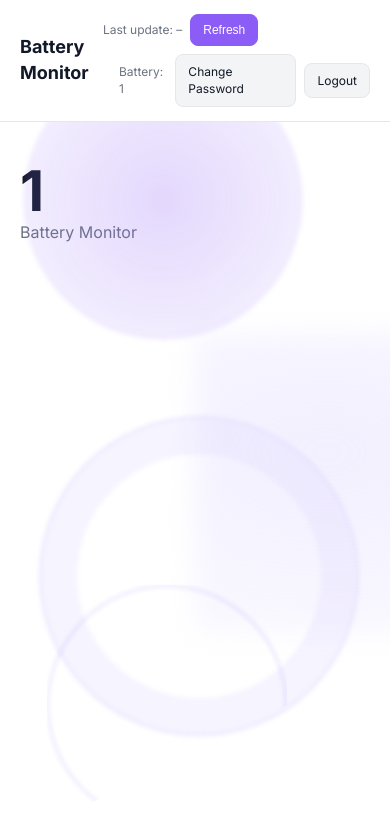
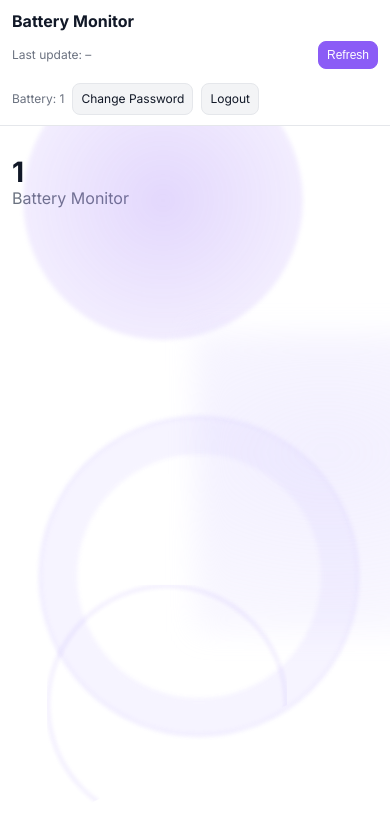
Before and after one commit to Trophy01/InverterToPostgresql, a Flask app: page / in a window 390 px wide. Shown: the top 824 px of the page. After the commit the page ends 735 px from the top, so only its background shows below. Run offline with Flask 3, Linux system fonts and the light colour scheme; a user stored in the database is signed in; a database or web service that is not in the repository returns one stand-in record (values such as "Sample title"); data that the repository does not hold is empty; some libraries are stand-ins or nearby versions.

Commit message:
Improved Ui for mobile devices

```diff
--- a/web/static/style.css
+++ b/web/static/style.css
@@ -111,3 +111,32 @@ main{padding:20px;position:relative;z-index:1}
   .reveal,.reveal-left,.reveal-scale{transition:none}
   .btn:hover,button:hover,.card:hover{transform:none;box-shadow:none}
 }
+
+/* Responsive layout for mobile */
+@media (max-width: 760px){
+  .top{flex-wrap:wrap;gap:8px}
+  .top h1{font-size:16px}
+  .controls{width:100%;justify-content:space-between}
+  .user-controls{margin-left:0;margin-top:6px}
+  main{padding:12px}
+  .title-main{font-size:34px}
+  .hero{padding:16px}
+  .hero-value{font-size:40px}
+  .chip{padding:6px 10px}
+  .cards{grid-template-columns:1fr;gap:12px}
+  .card{padding:12px;border-radius:14px}
+  .card.analytics{padding:18px;border-radius:18px}
+  .section{margin-bottom:14px}
+  .chart{height:220px}
+}
+
+@media (max-width: 430px){
+  .top{padding:10px 12px}
+  .btn,button,select{padding:6px 8px;font-size:12px}
+  .hero-label{font-size:12px}
+  .hero-value{font-size:34px}
+  .title-main{font-size:28px}
+  .pos-links-list{gap:6px}
+  .pos-link{font-size:11px}
+  .chart{height:180px}
+}
```
